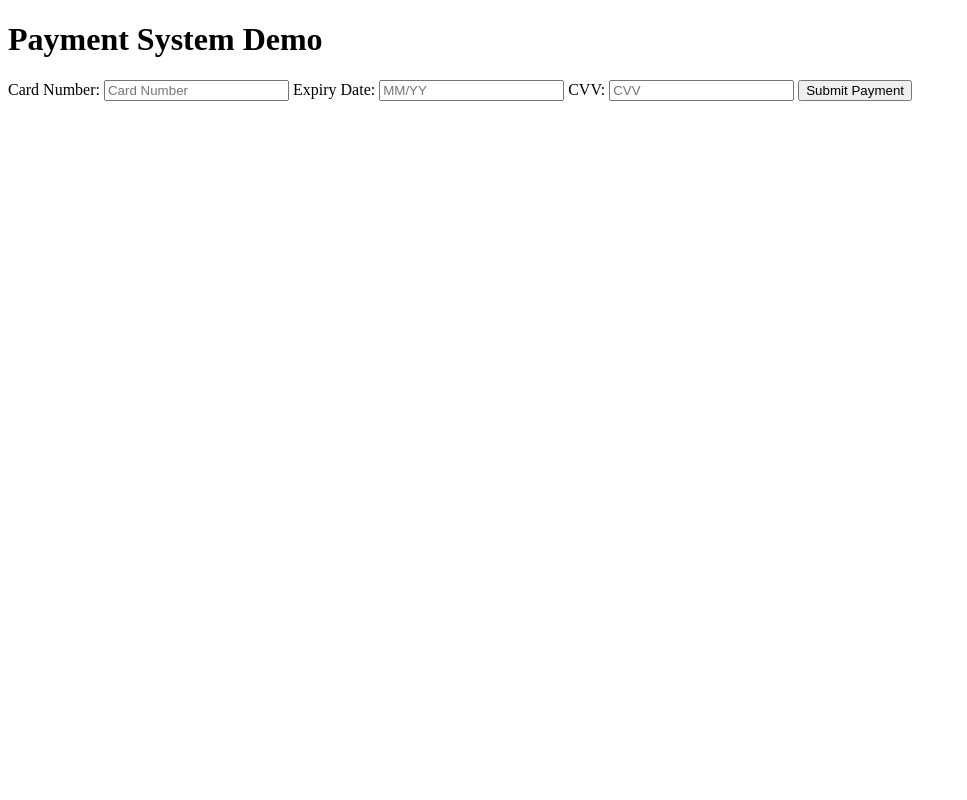
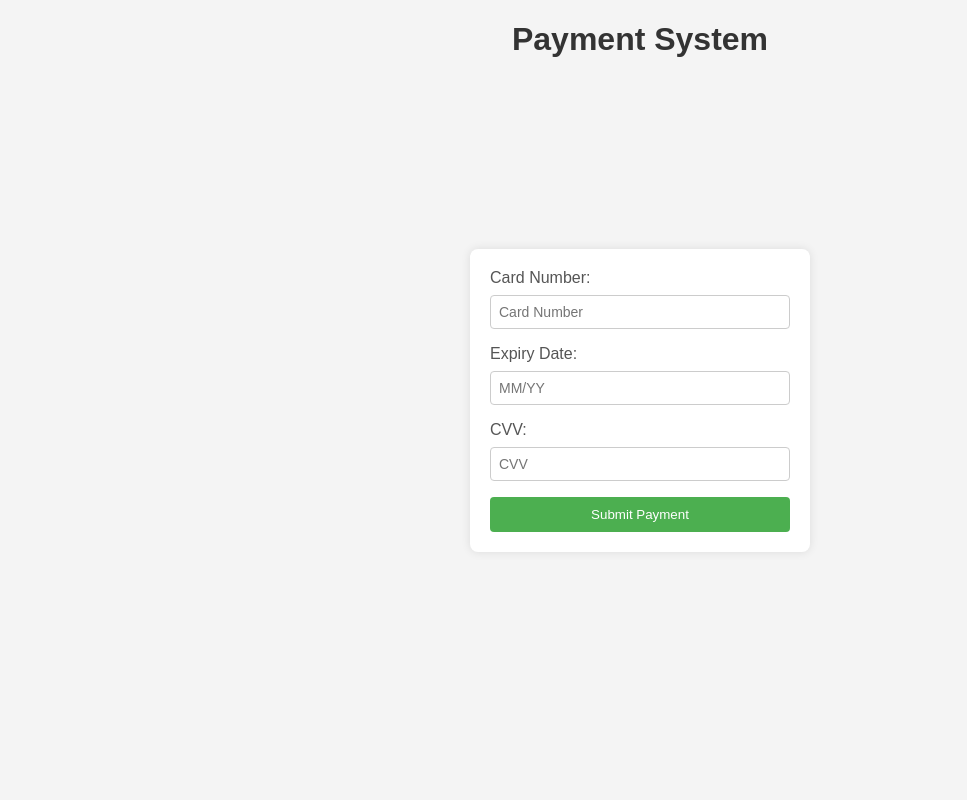
Before and after one commit to symotedz/payment-system, a Django app: template webapp/templates/index.html in a window 1280 px wide. Shown: the whole page, without its empty margins (0-967 px from the left). Run offline with Django 4.2, Linux system fonts and the light colour scheme; the template is opened without the code that fills it, so the values that code supplies are empty.

Commit message:
form finetuning

```diff
--- a/webapp/templates/index.html
+++ b/webapp/templates/index.html
@@ -4,9 +4,66 @@
     <meta charset="UTF-8">
     <meta name="viewport" content="width=device-width, initial-scale=1.0">
     <title>Payment System</title>
+    <style>
+        body {
+            font-family: Arial, sans-serif;
+            background-color: #f4f4f4;
+            margin: 0;
+            padding: 0;
+            display: flex;
+            justify-content: center;
+            align-items: center;
+            height: 100vh;
+        }
+
+        h1 {
+            text-align: center;
+            color: #333;
+            top: 0%;
+            position: absolute;
+        }
+
+        #paymentForm {
+            background-color: #fff;
+            box-shadow: 0 0 10px rgba(0, 0, 0, 0.1);
+            padding: 20px;
+            border-radius: 8px;
+            width: 300px;
+        }
+
+        label {
+            display: block;
+            margin-bottom: 8px;
+            color: #555;
+        }
+
+        input {
+            width: 100%;
+            padding: 8px;
+            margin-bottom: 16px;
+            box-sizing: border-box;
+            border: 1px solid #ccc;
+            border-radius: 4px;
+            font-size: 14px;
+        }
+
+        button {
+            background-color: #4caf50;
+            color: #fff;
+            padding: 10px;
+            border: none;
+            border-radius: 4px;
+            cursor: pointer;
+            width: 100%;
+        }
+
+        button:hover {
+            background-color: #45a049;
+        }
+    </style>
 </head>
 <body>
-    <h1>Payment System Demo</h1>
+    <h1>Payment System</h1>
 
     <!-- Add your payment form here -->
     <form id="paymentForm">
@@ -25,7 +82,6 @@
 
     <script>
         // Replace these with your actual credentials and parameters
-
     </script>
 </body>
 </html>
```
